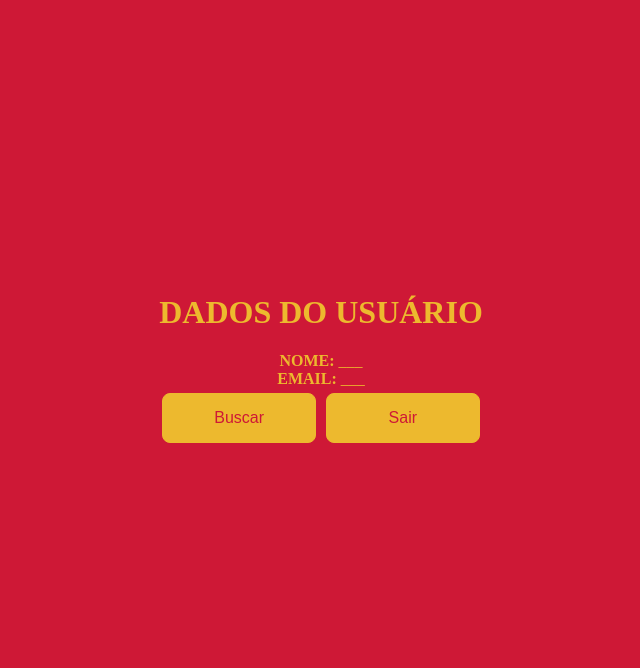
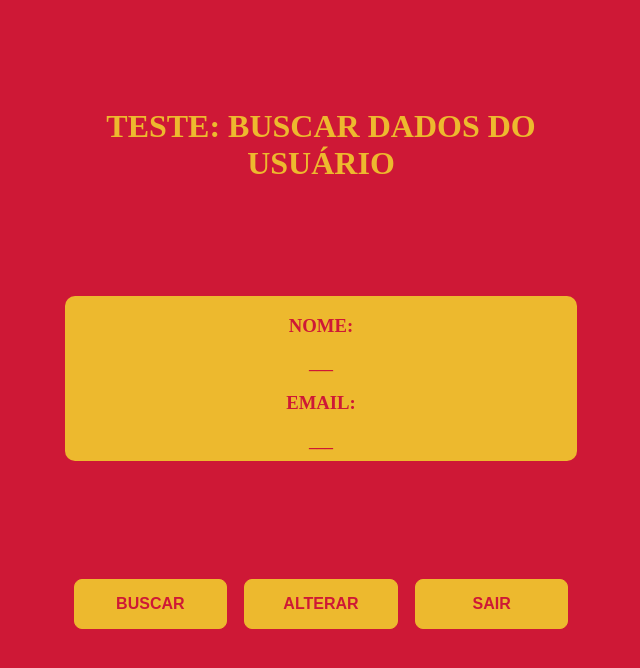
Before and after one commit to emylyzinha/Cadastro-React, a React (Vite) app in the folder atividade-01-2tri/app/: page / in a window 1280 px wide. Both pictures are taken after typing "name@example.com", "Sample123" into the empty fields and a click on the button "TESTAR". Shown: the top 668 px of the page, without its empty margins (319-959 px from the left). Built offline with nearby package versions, Linux system fonts and the light colour scheme.

Commit message:
Update Teste.tsx

```diff
--- a/atividade-01-2tri/app/src/components/Teste.tsx
+++ b/atividade-01-2tri/app/src/components/Teste.tsx
@@ -1,7 +1,6 @@
-import { MouseEventHandler, useState } from "react"
-import '../App.css'
+import { Dispatch, MouseEventHandler, useState, SetStateAction } from "react"
 
-export default function () {
+export default function ({setRoute}: {setRoute: Dispatch<SetStateAction<string>>}) {
   const [name, setName] = useState("___")
   const [email, setEmail] = useState("___")
 
@@ -16,20 +15,55 @@ export default function () {
       return
     }
 
-    alert("Deu ruim!")
+    alert("Você não está logado!")
+  }
+
+  const alteraDados: MouseEventHandler<HTMLButtonElement> = async ev => {
+    ev.preventDefault()
+    const request = await fetch(`/api/logged/${localStorage.getItem('token')}`)
+
+    if (request.status >= 200 && request.status <= 299) {
+      const user = await request.json()
+      setName(user.name)
+      setEmail(user.email)
+      setRoute("update")
+      console.log("okay")
+      console.log(user.name)
+      console.log(user.email)
+      return
+    }
+
+    alert("Você não está logado!")
+  }
+
+  const logOff: MouseEventHandler<HTMLButtonElement> = async ev => {
+    ev.preventDefault()
+    const request = await fetch(`/api/logged/${localStorage.getItem('token')}`)
+
+    if (request.status >= 200 && request.status <= 299) {
+      localStorage.removeItem('token')
+      alert("você saiu da conta")
+      setRoute("login")
+      return
+    }
+    alert("Você não está logado!")
+    setRoute("login")
   }
 
   return <>
-    <div className="container">
-      <h1>DADOS DO USUÁRIO</h1>
-      <div className="dados">
-        <label><b>NOME: </b></label>{name}
+    <h1>TESTE: BUSCAR DADOS DO USUÁRIO</h1>
+    <div className="container-teste">
+      <div>
+        <label><h3>NOME: </h3></label><b>{name}</b>
       </div>
-      <div className="dados">
-        <label><b>EMAIL: </b></label>{email}
+      <div>
+        <label><h3>EMAIL: </h3></label><b>{email}</b>
       </div>
-      <button onClick={buscarDados}>Buscar</button>
-      <button>Sair</button>
+    </div>
+    <div className = "btn-teste">
+      <button onClick={buscarDados}><b>BUSCAR</b></button>
+      <button onClick={alteraDados}><b>ALTERAR</b></button>
+      <button onClick={logOff}><b>SAIR</b></button>
     </div>
   </>
 }
```
